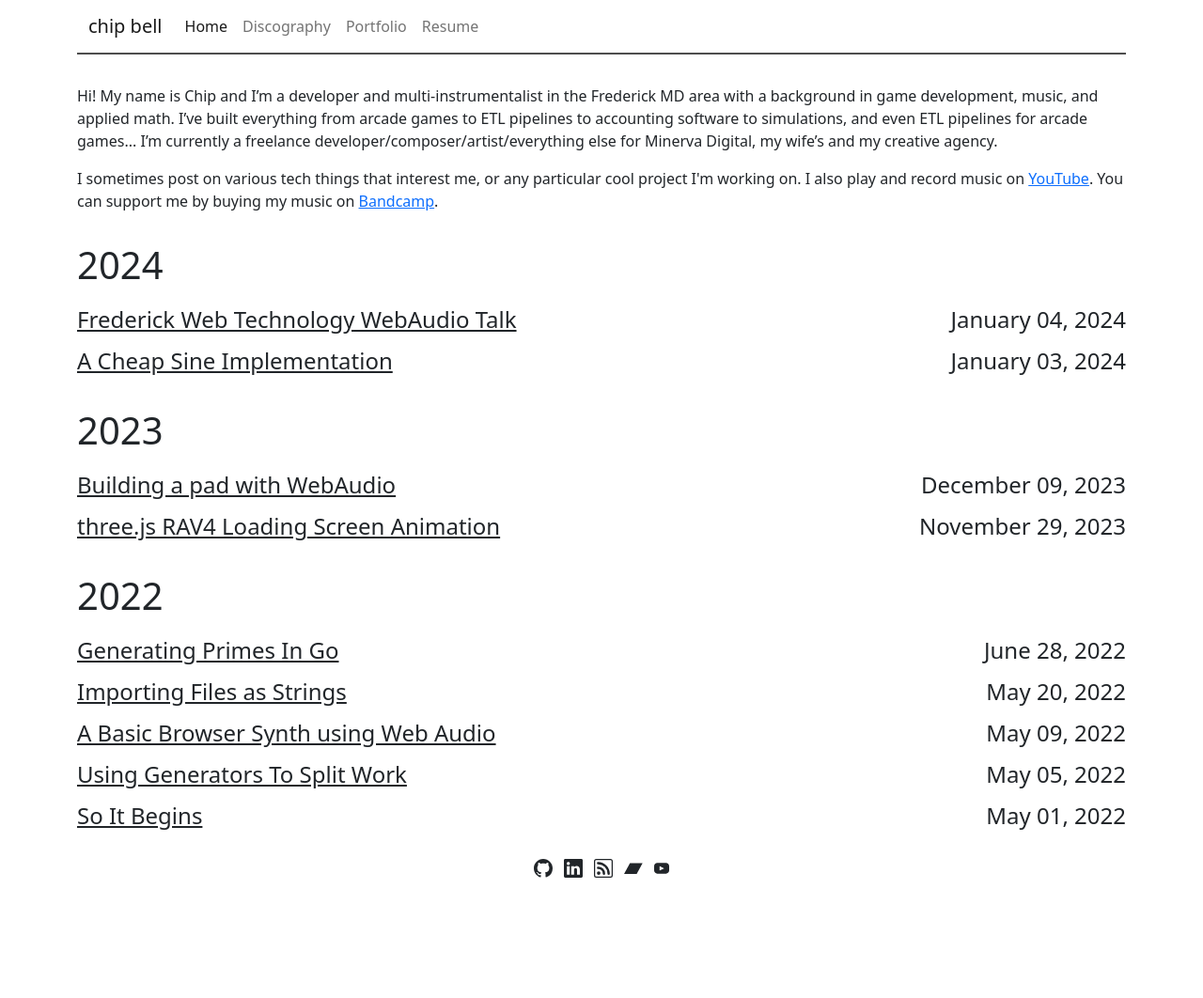
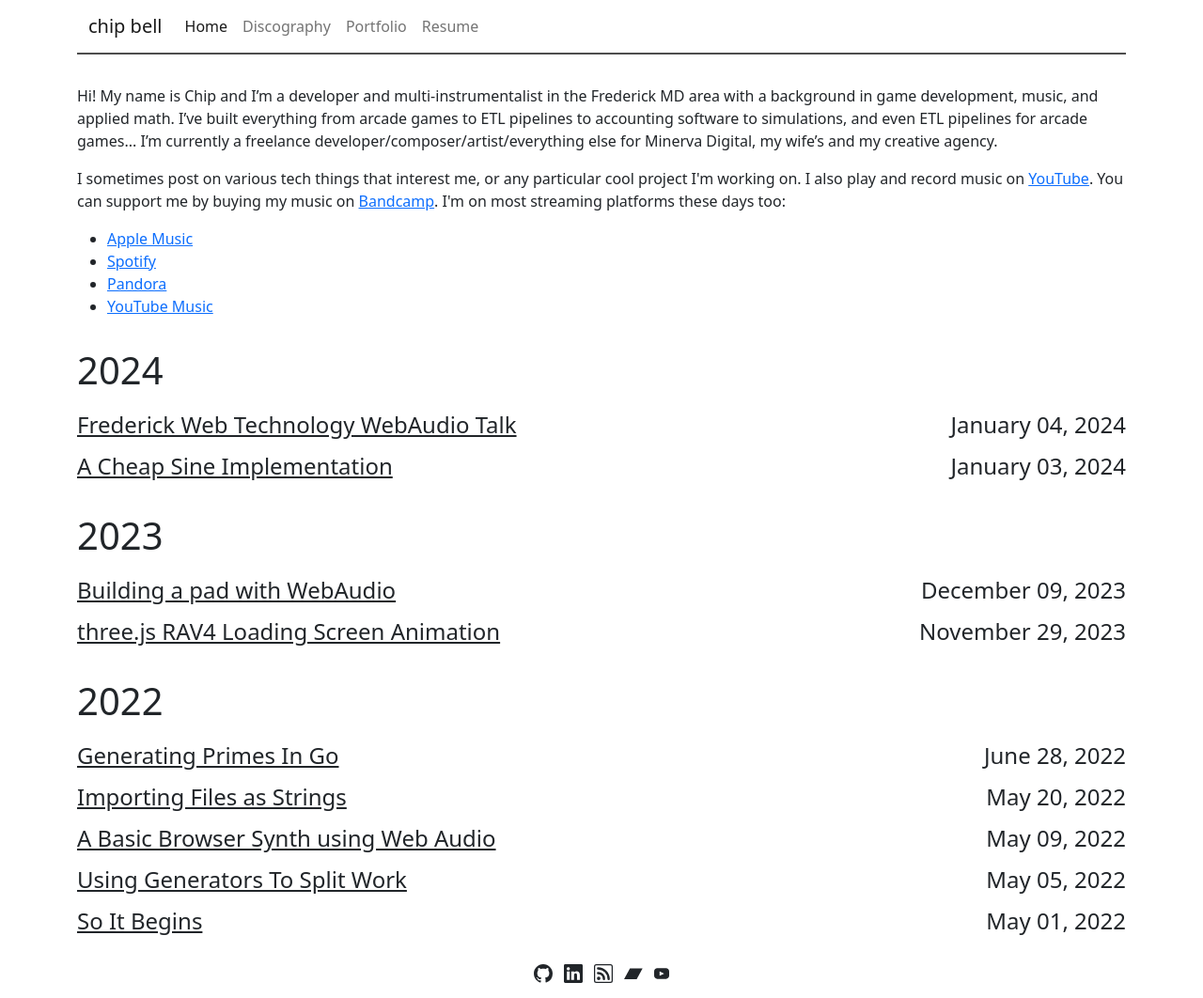
Before and after one commit to chipbell4/chipbell4.github.io, a Jekyll site: the page built from index.html, in a window 1280 px wide. Shown: the whole page at 94% size. Built offline with Jekyll 4.4.1, drawn with Linux system fonts in a browser that asks for light colours; nearby versions of some CDN libraries; before the commit the page ends 950 px from its top, so only the background shows below that.

Commit message:
Adding some links

```diff
--- a/index.html
+++ b/index.html
@@ -13,7 +13,15 @@ layout: default
   <a href="https://www.youtube.com/channel/UCCSvlNXsorOObYi6iVQC9IA">YouTube</a>.
   You can support me by buying my music on
   <a href="https://chipbell.bandcamp.com">Bandcamp</a>.
+  I'm on most streaming platforms these days too:
+        <ul>
+            <li><a href="https://music.apple.com/us/artist/chip-bell/1743297557">Apple Music</a></li>
+            <li><a href="https://open.spotify.com/artist/36psNZmwIVQEgfBktjNKim">Spotify</a></li>
+            <li><a href="https://www.pandora.com/artist/chip-bell/ARjgtrZtllfK5XK">Pandora</a></li>
+            <li><a href="https://music.youtube.com/playlist?list=OLAK5uy_nVA5XtyVRcymKNY0nKsQLqwUmCTvRBS_w">YouTube Music</a></li>
+        </ul>
   </p>
+
 </div>
 <div class="archive">
   {% for post in site.posts %} {% assign currDate = post.date | date: "%Y" %} {%
```
